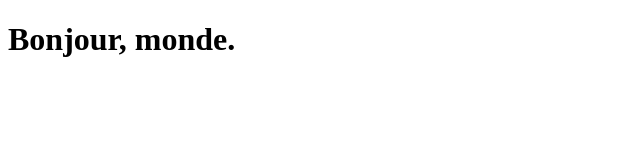
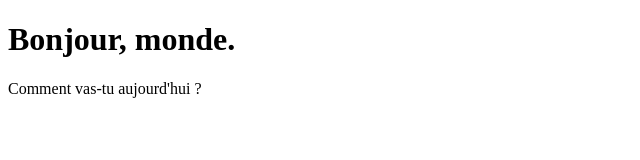
Before and after one commit to Syny5/Openclassroom-exo, a plain HTML site: page index.html in a window 1280 px wide. Shown: the whole page, without its empty margins (0-640 px from the left). Drawn offline with Linux system fonts and the light colour scheme.

Commit message:
Ajout du premier paragraphe

```diff
--- a/index.html
+++ b/index.html
@@ -6,5 +6,6 @@
   </head>
   <body>
       <h1>Bonjour, monde.</h1>
+      <p>Comment vas-tu aujourd'hui ?</p>
   </body>
 </html>
```
